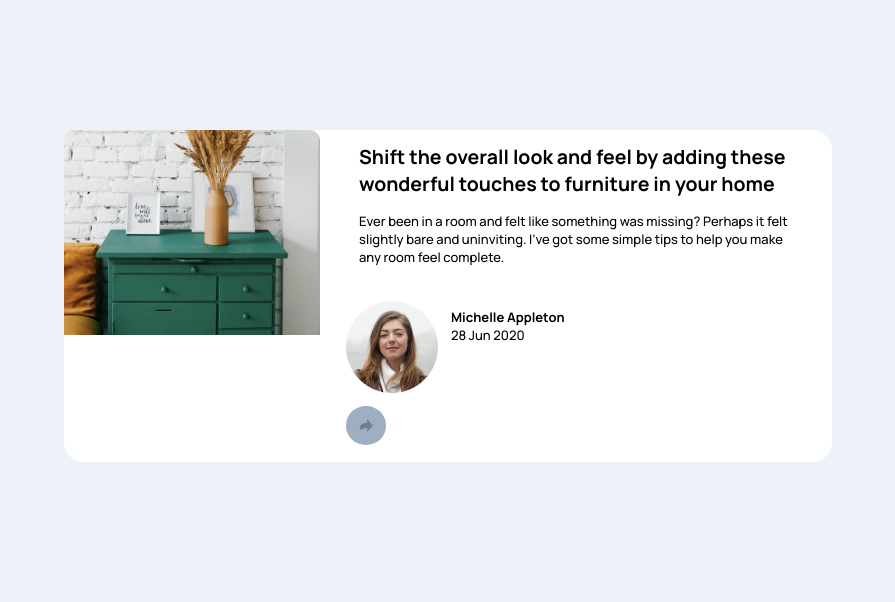
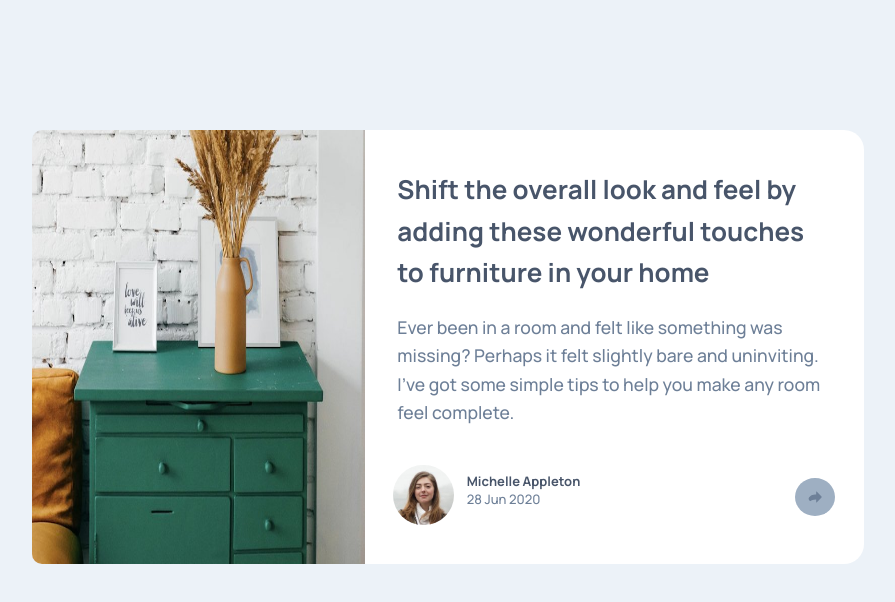
Before and after one commit to Clinton-dev/article-preview-component, a plain HTML site: page index.html in a window 1280 px wide. Shown: the whole page, without its empty margins (192-1087 px from the left). Drawn offline with Linux system fonts and the light colour scheme.

Commit message:
Fix font size

```diff
--- a/css/_base.scss
+++ b/css/_base.scss
@@ -13,12 +13,17 @@ body {
   background-color: colors.color(secondary2);
 }
 
-h1, h2, h3, h4, h5, h6 { font-family: 'Manrope', sans-serif; }
+h1, h2, h3, h4, h5, h6 {
+  font-family: 'Manrope', sans-serif;
+  color: colors.color(primary);
+}
 
 p {
   font-family: 'Manrope', sans-serif;
   font-weight: 500;
+  color: colors.color(primary2);
 }
+
 ul { list-style: none; }
 
 a { text-decoration: none; }
--- a/css/_component.scss
+++ b/css/_component.scss
@@ -1,22 +1,33 @@
 @use 'colors';
+@use 'mediaQuery';
+
+$border: 10px;
 
 .card-text {
-  h2 { margin-bottom: .75em; }
-  p { margin-bottom: .75em; }
+  h1 { margin-bottom: .75em; }
+  p {
+     margin-bottom: .75em;
+     font-size: 1.1rem;
+  }
 }
 
 .card-img img {
   width: 100%;
-  border-radius: 10px 10px 0 0;
+  height: 100%;
+  border-radius: $border $border 0 0;
+
+  @include mediaQuery.for-tablet-up() {
+    border-radius: $border 0 0 $border;
+  }
 }
 
 .left {
   display: flex;
-  border-radius: 0 0 10px 0;
+  border-radius: 0 0 $border 0;
 }
 
 .right {
-  border-radius: 0 0 0 10px;
+  border-radius: 0 0 0 $border;
 }
 
 .left-content {
--- a/css/_layout.scss
+++ b/css/_layout.scss
@@ -6,16 +6,19 @@ $card-padding: 1em;
 
 .card {
   width: 90%;
-
   margin: 6em auto;
   border-radius: 20px;
   background-color: white;
 
   @include mediaQuery.for-tablet-up() {
-     width: 60%;
+     width: 85%;
      display: grid;
      margin-top: 10em;
-     grid-template-columns: 1fr 2fr;
+     grid-template-columns: 2fr 3fr;
+  }
+
+  @include mediaQuery.for-desktop() {
+     width: 65%;
   }
 }
 
@@ -26,12 +29,22 @@ $card-padding: 1em;
   }
 }
 
+.card-content {
+   padding-top: $card-padding * 2;
+   padding-bottom: $card-padding * 2;
+}
+
 .card-text {
   padding: $card-padding $card-padding * 2;
 
   @include mediaQuery.for-tablet-up() {
     border-radius: 0 $border 0 0;
-    padding: $card-padding $card-padding * 3;
+    padding: $card-padding $card-padding * 2;
+  }
+
+  @include mediaQuery.for-desktop() {
+    padding: $card-padding $card-padding * 2.5;
+    line-height: 1.6;
   }
 }
 
@@ -41,11 +54,17 @@ $card-padding: 1em;
   @include mediaQuery.for-phone() {
     display: flex;
     justify-content: space-between;
-    // border-radius: 0 0 $border $border;
   }
 
   @include mediaQuery.for-tablet-up() {
+    display: flex;
+    justify-content: space-between;
     border-radius: 0 0 $border 0;
-    // padding: $card-padding $card-padding * 3;
+    padding: $card-padding $card-padding * 2;
+  }
+
+  @include mediaQuery.for-desktop() {
+    justify-content: space-between;
+    padding: $card-padding $card-padding * 2.2;
   }
 }
--- a/css/_mediaQuery.scss
+++ b/css/_mediaQuery.scss
@@ -11,5 +11,5 @@
 }
 
 @mixin for-desktop {
-  @media (min-width: 1440px) { @content; }
+  @media (min-width: 1024px) { @content; }
 }
--- a/index.html
+++ b/index.html
@@ -23,8 +23,8 @@
     </div>
     <div class="card-content">
       <div class="card-text">
-        <h2>Shift the overall look and feel by adding these wonderful
-          touches to furniture in your home</h2>
+        <h1>Shift the overall look and feel by adding these wonderful
+          touches to furniture in your home</h1>
         <p>Ever been in a room and felt like something was missing? Perhaps
           it felt slightly bare and uninviting. I’ve got some simple tips
           to help you make any room feel complete.</p>
```
Also changed, not shown: css/main.css, 1 other file.
